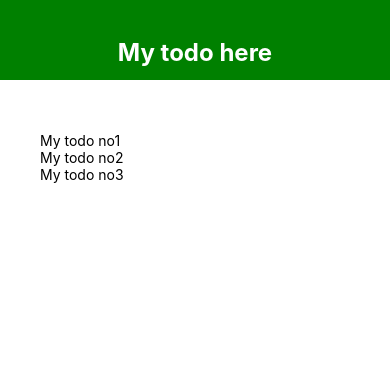
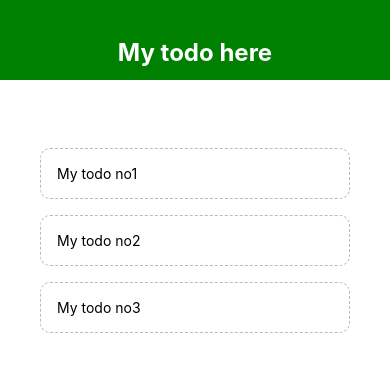
Before and after one commit to KUBAHO3/mobile_todo, a React Native app: screen / in a window 390 px wide. Shown: the top 372 px of the page. Built offline with nearby package versions, Linux system fonts and the light colour scheme.

Commit message:
Add delete the todo item on press

```diff
--- a/App.js
+++ b/App.js
@@ -1,6 +1,7 @@
 import React, { useState } from 'react';
 import {StyleSheet, Text, View, FlatList} from 'react-native';
 import Header from './components/Header';
+import TodoItem from './components/TodoItem';
 
 const App = () => {
   const [todos, setTodos] = useState([
@@ -9,12 +10,18 @@
     { text: 'My todo no3', key: '3'},
   ])
 
+  const removeHandler = (key) => {
+    setTodos((prevTodos) => {
+      return prevTodos.filter(todos => todos.key !== key);
+    })
+  }
+
   return(
   <View style={styles.container}>
     <Header />
     <View style={styles.content}>
       <View style={styles.list}>
-        <FlatList data={todos} renderItem={({ item }) => (<Text>{item.text}</Text>)} />
+        <FlatList data={todos} renderItem={({ item }) => (<TodoItem item={item} removeHandler={removeHandler}/>)} />
       </View>
     </View>
   </View>
--- /dev/null
+++ b/components/TodoItem.js
@@ -0,0 +1,25 @@
+import React from 'react';
+import { TouchableOpacity, Text, StyleSheet } from 'react-native';
+
+function TodoItem({item, removeHandler}) {
+  return (
+    <TouchableOpacity onPress={()=> removeHandler(item.key)}>
+        <Text style={styles.item}>
+        {item.text}
+        </Text>
+    </TouchableOpacity>
+  )
+}
+
+export default TodoItem;
+
+const styles = StyleSheet.create({
+    item: {
+        padding: 16,
+        marginTop: 16,
+        borderColor: '#bbb',
+        borderWidth: 1,
+        borderStyle: 'dashed',
+        borderRadius: 10
+    }
+})
```
